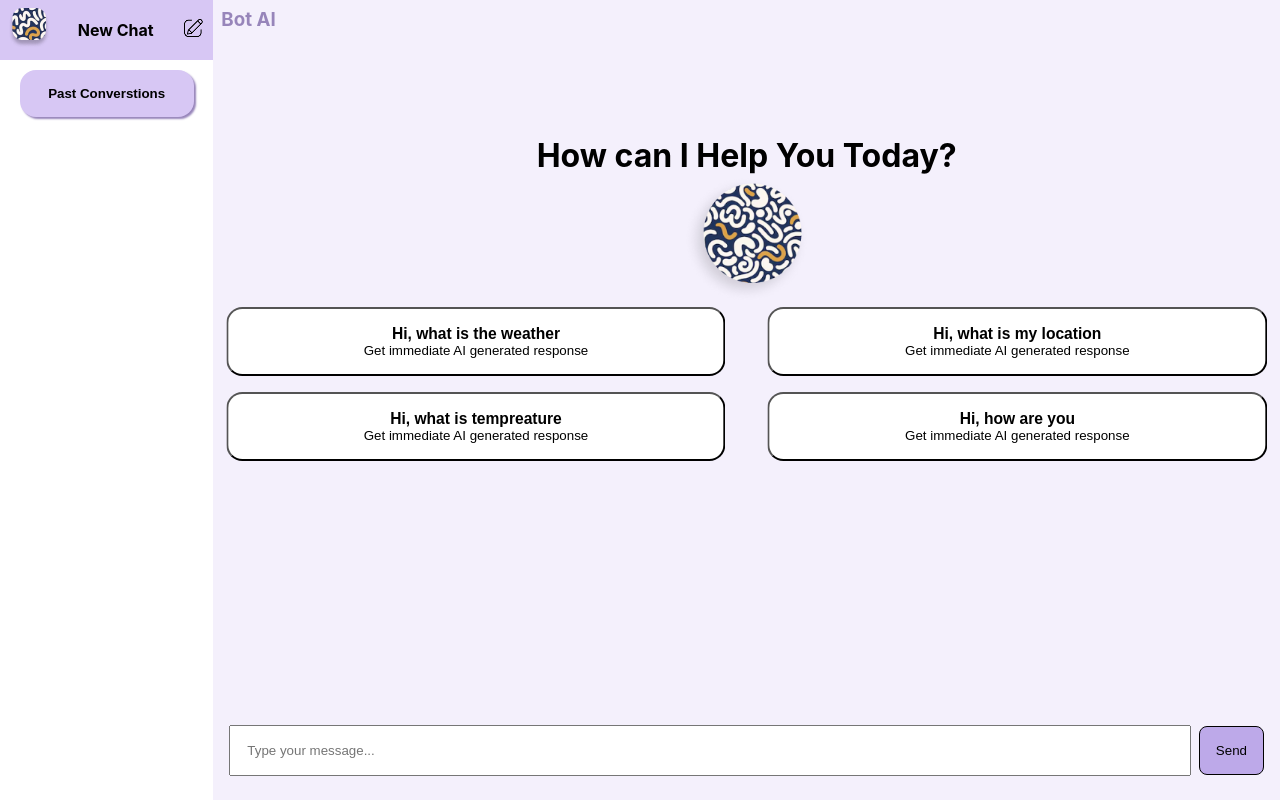
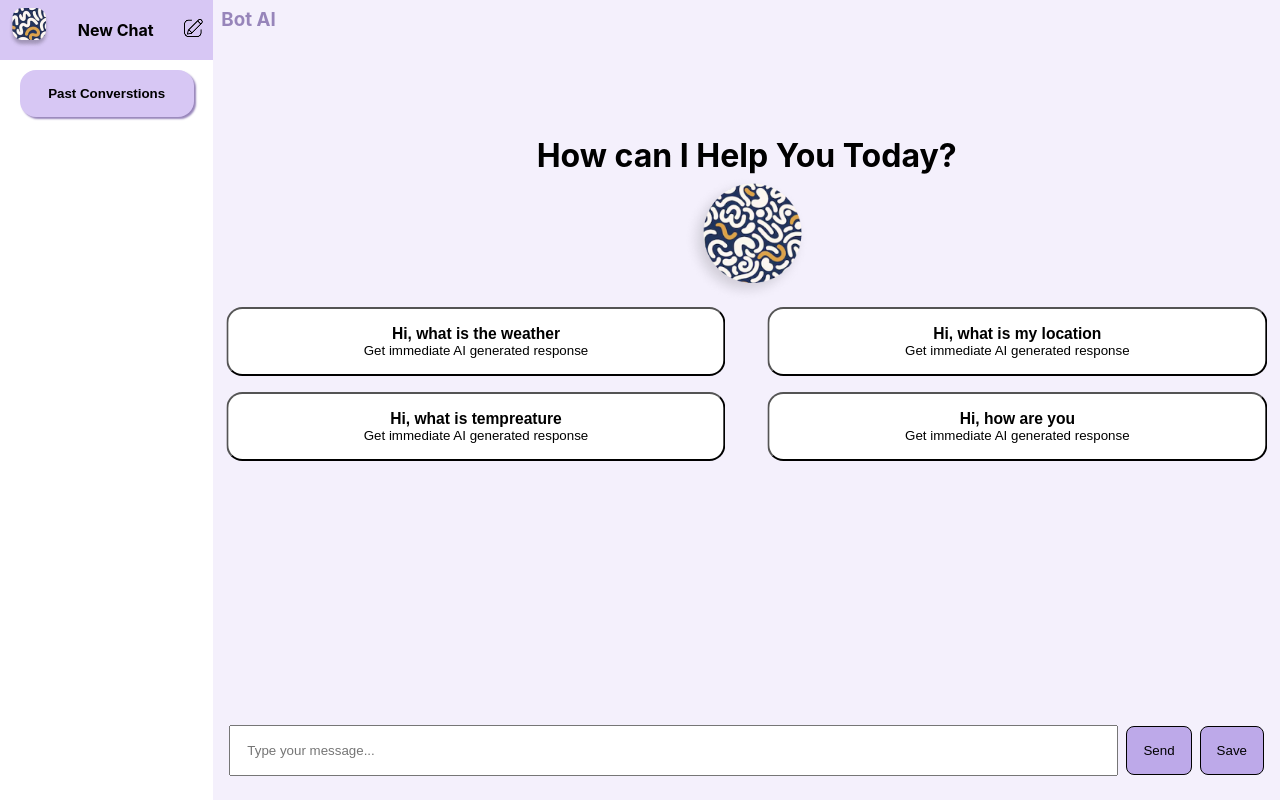
Before and after one commit to ryn-001/XBot-AI, a React (Create React App) app: page / in a window 1280 px wide. Built offline with nearby package versions, Linux system fonts and the light colour scheme.

Commit message:
Minor Bugs

```diff
--- a/src/components/Chat.js
+++ b/src/components/Chat.js
@@ -112,8 +112,13 @@ export default function Chat({ previousChat, setPreviousChat }) {
                     onKeyDown={(e) => e.key === "Enter" && handleSendMessage()}
                     placeholder="Type your message..."
                 />
+
                 <button id="send" onClick={() => handleSendMessage()}>
                     Send
+                </button>
+
+                <button id="save" onClick={() => handleSendMessage()}>
+                    Save
                 </button>
             </div>
         </div>
```
